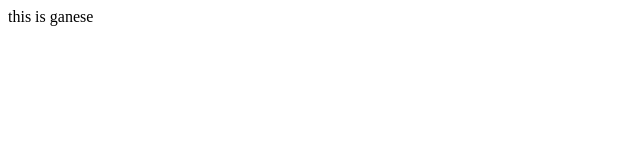
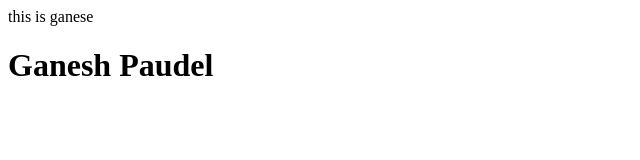
Before and after one commit to ganesh-paudel-bcsit/ganesh-demo, a plain HTML site: page index.html in a window 1280 px wide. Shown: the whole page, without its empty margins (0-640 px from the left). Drawn offline with Linux system fonts and the light colour scheme.

Commit message:
Update index.html

```diff
--- a/index.html
+++ b/index.html
@@ -1 +1,2 @@
 <p>this is ganese</p>
+<h1>Ganesh Paudel</h1>
```
